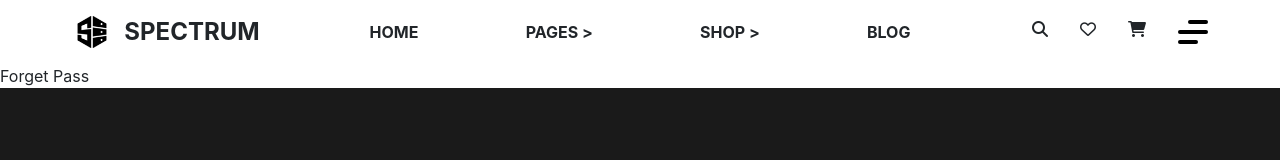
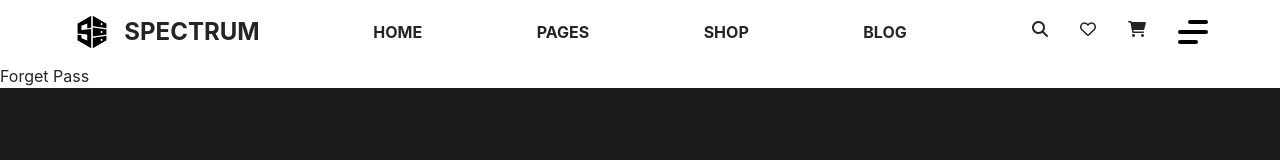
Before and after one commit to mindkeeper/spectrum-react, a React (Create React App) app: page /forgotpassword in a window 1280 px wide. Shown: the top 160 px of the page. Built offline with nearby package versions, Linux system fonts and the light colour scheme.

Commit message:
fix dropdown and toggle (768px & 567px)

```diff
--- a/src/components/header/Header.js
+++ b/src/components/header/Header.js
@@ -47,7 +47,7 @@ function Header() {
                   <i class="fa-solid fa-cart-shopping"></i>
                 </div>
               </div>
-              <div className={styles["menu-toggle"]}>
+              <div className={styles["menu-toggle"]} onClick={showHamburger}>
                 <input type="checkbox" />
                 <span></span>
                 <span></span>
@@ -59,19 +59,15 @@ function Header() {
             <div className={styles["menu-bar"]}>
               <ol>
                 <li>HOME</li>
-                <li onClick={showPages}>
-                  PAGES <span>&gt;</span>
-                </li>
-                <li onClick={showShop}>
-                  SHOP <span>&gt;</span>
-                </li>
+                <li onClick={showPages}>PAGES</li>
+                <li onClick={showShop}>SHOP</li>
                 <li>BLOG</li>
               </ol>
             </div>
           </div>
-          <div className={`col-lg-3 ${styles["right-none"]}`}>
+          <div className={`col-lg-3 `}>
             <div className={styles["right-content"]}>
-              <div className={styles["icon"]}>
+              <div className={`${styles["icon"]} ${styles["right-none"]}`}>
                 <div className={styles["search"]}>
                   <i class="fa-solid fa-magnifying-glass"></i>
                 </div>
@@ -82,7 +78,10 @@ function Header() {
                   <i class="fa-solid fa-cart-shopping"></i>
                 </div>
               </div>
-              <div className={styles["menu-toggle"]} onClick={showHamburger}>
+              <div
+                className={`${styles["menu-toggle"]} ${styles["right-none"]}`}
+                onClick={showHamburger}
+              >
                 <input type="checkbox" />
                 <span></span>
                 <span></span>
```
